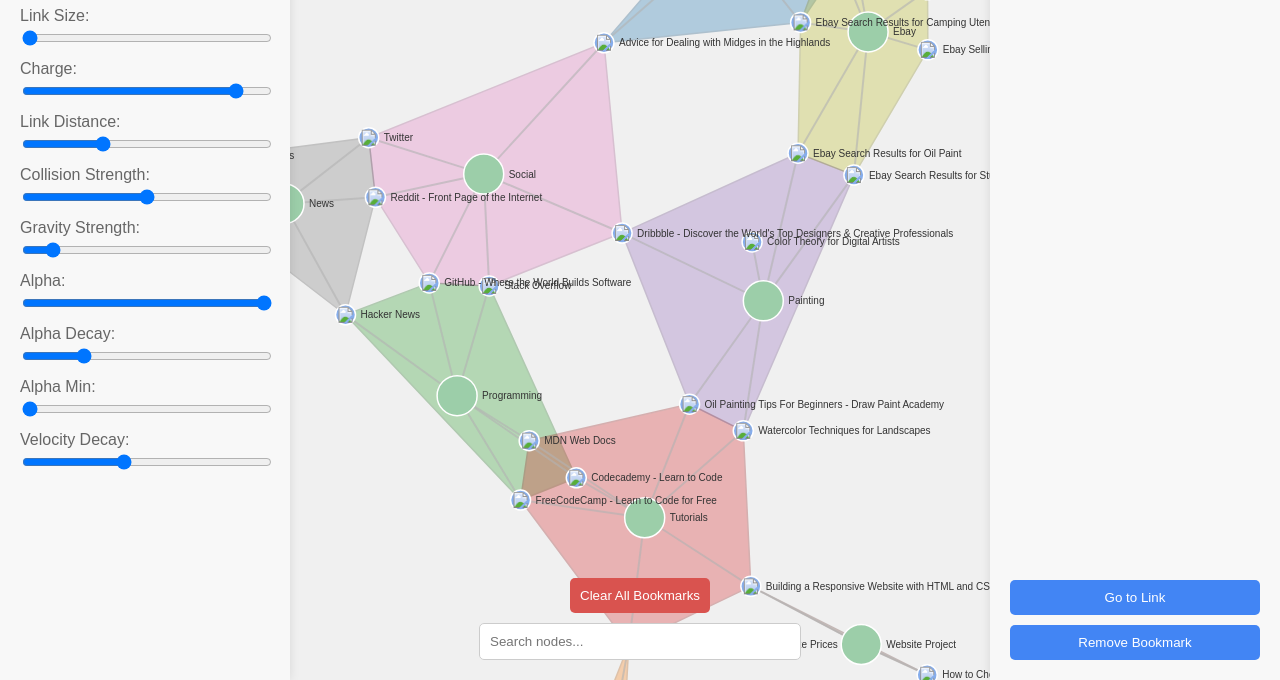
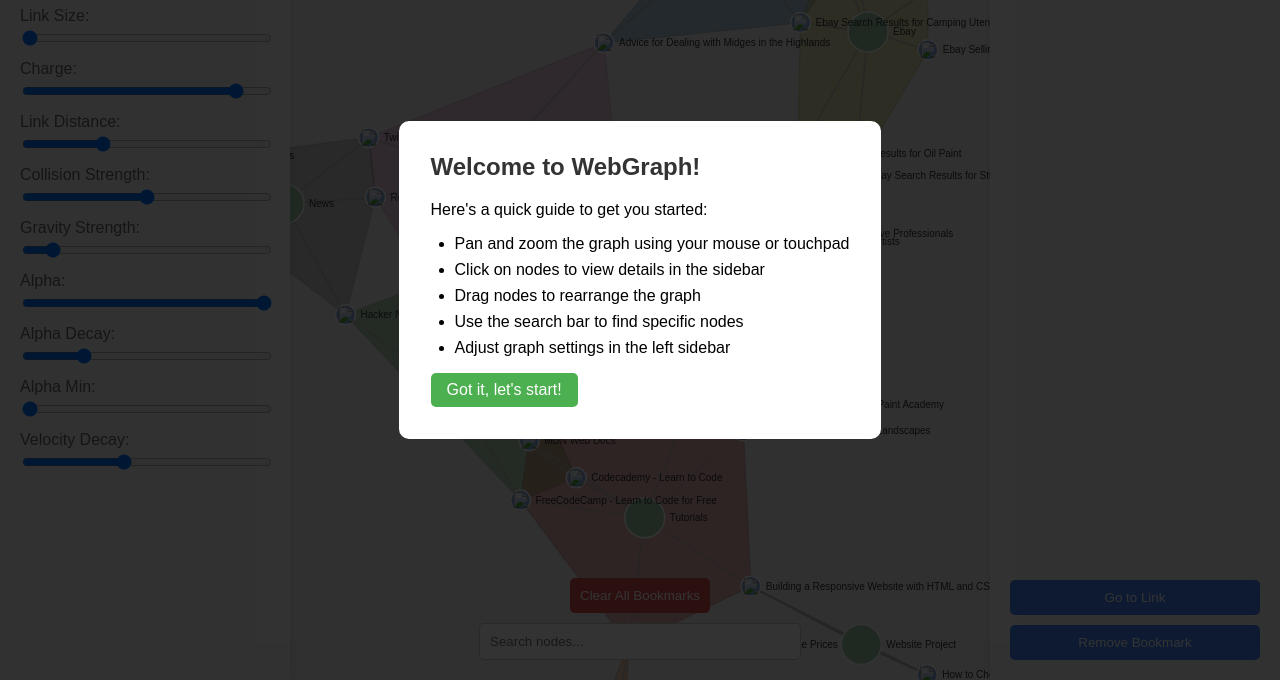
Before and after one commit to raphataylor/WebGraph, a browser extension: page visualization/GraphVisualization.html in a window 1280 px wide. Shown: the part 120-800 px from the top of the page. Drawn offline with Linux system fonts and the light colour scheme.

Commit message:
Welcome screen added

```diff
--- a/visualization/GraphVisualization.css
+++ b/visualization/GraphVisualization.css
@@ -214,3 +214,53 @@
     width: 100%;
     margin-top: 5px;
 }
+
+#welcome-screen {
+    position: fixed;
+    top: 0;
+    left: 0;
+    width: 100%;
+    height: 100%;
+    background-color: rgba(0, 0, 0, 0.8);
+    display: flex;
+    justify-content: center;
+    align-items: center;
+    z-index: 1000;
+  }
+
+  .welcome-content {
+    background-color: white;
+    padding: 2rem;
+    border-radius: 10px;
+    max-width: 500px;
+    text-align: left;
+  }
+
+  .welcome-content h2 {
+    margin-top: 0;
+    color: #333;
+  }
+
+  .welcome-content ul {
+    padding-left: 1.5rem;
+  }
+
+  .welcome-content li {
+    margin-bottom: 0.5rem;
+  }
+
+  #close-welcome {
+    display: block;
+    margin-top: 1rem;
+    padding: 0.5rem 1rem;
+    background-color: #4CAF50;
+    color: white;
+    border: none;
+    border-radius: 5px;
+    cursor: pointer;
+    font-size: 1rem;
+  }
+
+  #close-welcome:hover {
+    background-color: #45a049;
+  }
--- a/visualization/GraphVisualization.js
+++ b/visualization/GraphVisualization.js
@@ -24,8 +24,10 @@
     this.links = [];
     this.tagMap = new Map();
     this.selectedNode = null;
+    this.showWelcomeScreen = true;
     this.initializeGraph();
     this.setupEventListeners();
+    this.checkAndShowWelcomeScreen();
   }
 
   initializeGraph() {
@@ -436,6 +438,37 @@
   getAssociatedSitesCount(tagNode) {
     return this.nodes.filter(node => node.tags && node.tags.includes(tagNode.name)).length;
   }
+
+  checkAndShowWelcomeScreen() {
+    if (this.showWelcomeScreen) {
+      this.displayWelcomeScreen();
+    }
+  }
+
+  displayWelcomeScreen() {
+    const welcomeScreen = document.createElement('div');
+    welcomeScreen.id = 'welcome-screen';
+    welcomeScreen.innerHTML = `
+      <div class="welcome-content">
+        <h2>Welcome to WebGraph!</h2>
+        <p>Here's a quick guide to get you started:</p>
+        <ul>
+          <li>Pan and zoom the graph using your mouse or touchpad</li>
+          <li>Click on nodes to view details in the sidebar</li>
+          <li>Drag nodes to rearrange the graph</li>
+          <li>Use the search bar to find specific nodes</li>
+          <li>Adjust graph settings in the left sidebar</li>
+        </ul>
+        <button id="close-welcome">Got it, let's start!</button>
+      </div>
+    `;
+    document.body.appendChild(welcomeScreen);
+
+    document.getElementById('close-welcome').addEventListener('click', () => {
+      welcomeScreen.style.display = 'none';
+      this.showWelcomeScreen = false;
+    });
+  }
 }
 
 // Initialize the graph
```
Also changed, not shown: 1 other file.
